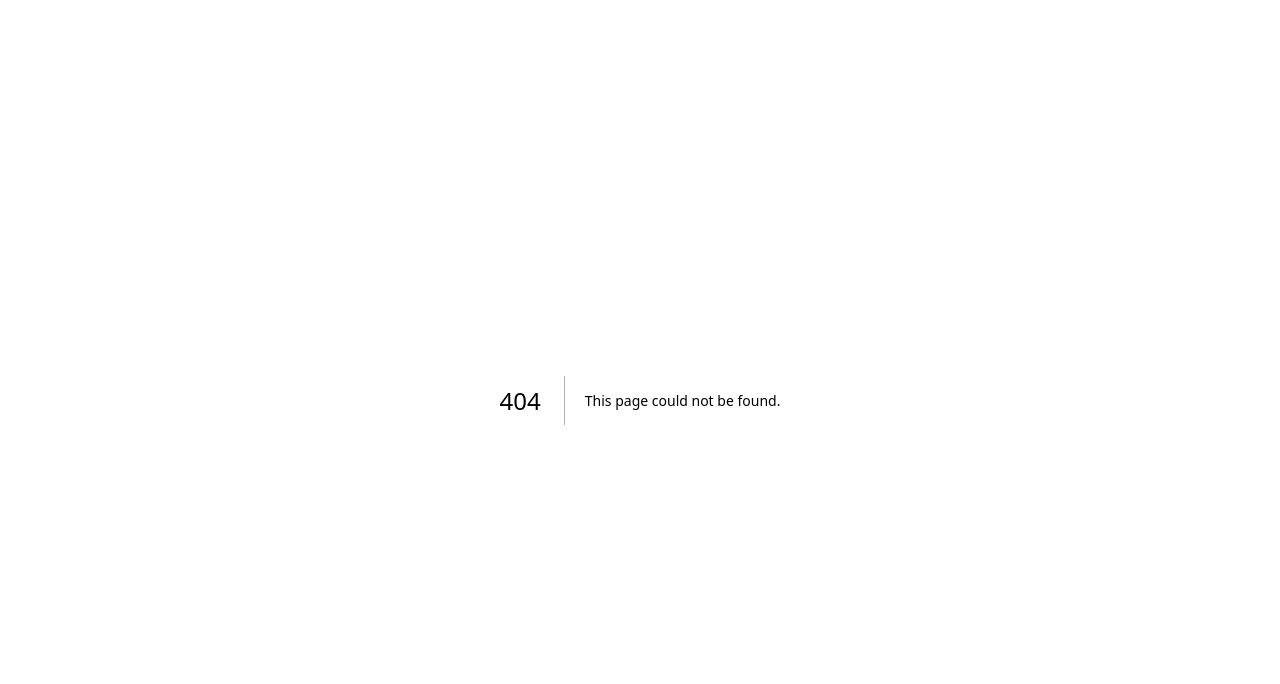
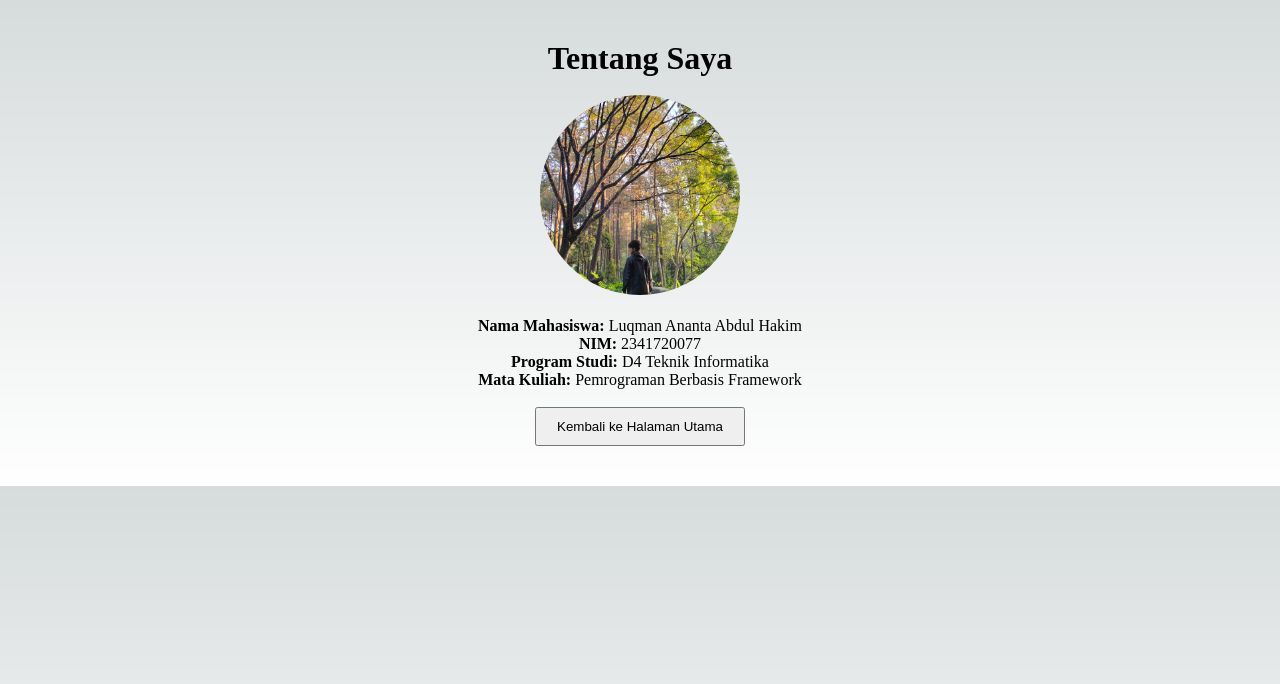
Before and after one commit to LuckyHaQi/Pemrograman-Berbasis-Framework, a Next.js app: page /about in a window 1280 px wide. Before the commit this address had no page. Shown: the top 684 px of the page. Built offline with nearby package versions, Linux system fonts and the light colour scheme.

Commit message:
add About Me

```diff
--- /dev/null
+++ b/src/pages/about.tsx
@@ -0,0 +1,52 @@
+import Image from 'next/image'
+import { Inter } from 'next/font/google'
+import Link from 'next/link'
+
+const inter = Inter({ subsets: ['latin'] })
+
+export default function About() {
+  return (
+    <>
+      <div style={{
+        padding: "40px",
+        textAlign: "center"
+      }}>
+
+        <h1>Tentang Saya</h1>
+
+        <div><br />
+          <Image
+            src="/images/me.png"
+            width={200}
+            height={200}
+            alt="Foto Luqman"
+            style={{
+              borderRadius: "50%",
+            }}
+          />
+        </div>
+
+        {/* BIODATA */}<br />
+        <div>
+          <p><strong>Nama Mahasiswa:</strong> Luqman Ananta Abdul Hakim</p>
+          <p><strong>NIM:</strong> 2341720077</p>
+          <p><strong>Program Studi:</strong> D4 Teknik Informatika</p>
+          <p><strong>Mata Kuliah:</strong> Pemrograman Berbasis Framework</p>
+        </div>
+
+        {/* BUTTON */}<br />
+        <div>
+          <Link href="/">
+            <button style={{
+              padding: "10px 20px",
+              cursor: "pointer"
+            }}>
+              Kembali ke Halaman Utama
+            </button>
+          </Link>
+        </div>
+
+      </div>
+    </>
+  )
+}
```
Also changed, not shown: src/pages/index.tsx (+10 -0 lines), public/images/me.png (added).
